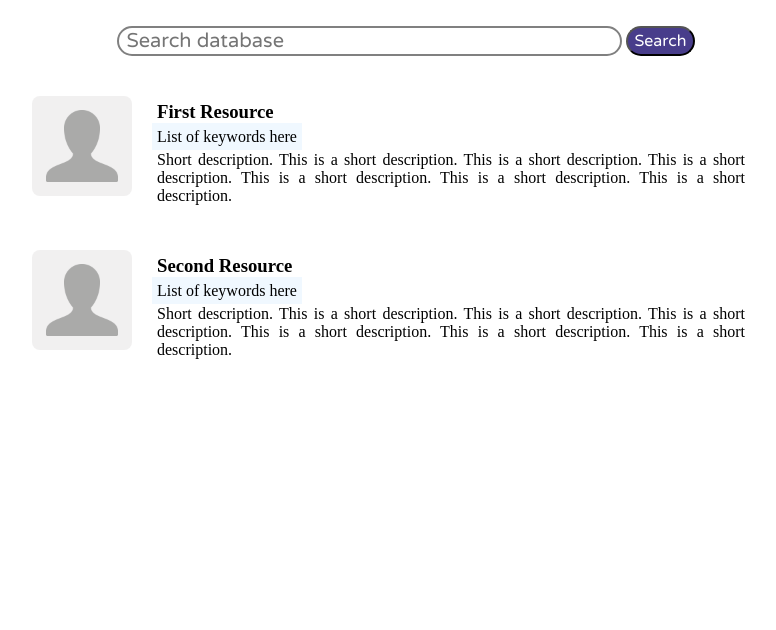
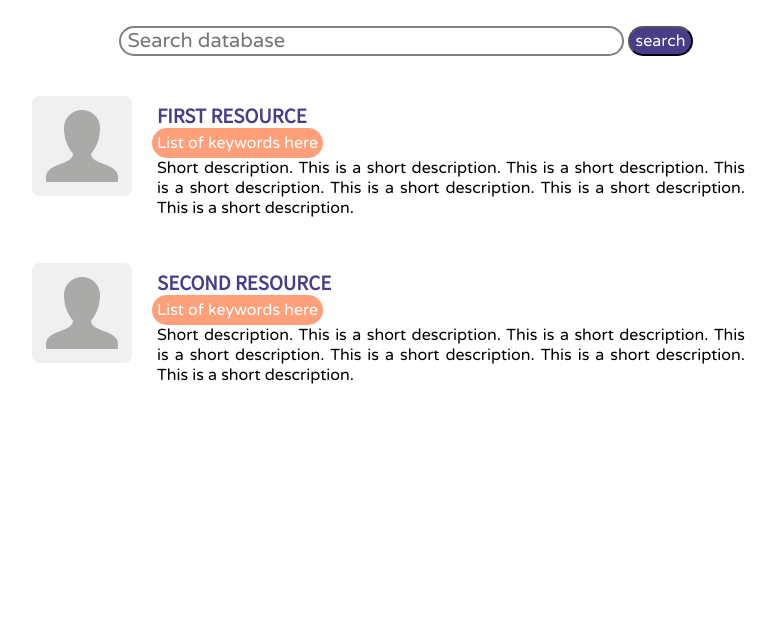
Before and after one commit to huachen24/mindsite, a PHP site: page /csstesting.html in a window 1280 px wide. Shown: the part 84-714 px from the top of the page, without its empty margins (244-1020 px from the left). Run offline with PHP 8.4, Linux system fonts and the light colour scheme.

Commit message:
Changed typeface and colors for search results

```diff
--- a/styles.css
+++ b/styles.css
@@ -162,6 +162,7 @@ body {
 .resultsearchbutton {
     font-size: 1em;
     font-family: Varela Round;
+    text-transform: lowercase;
     color: White;
     border-radius:20px;
     background-color:DarkSlateBlue;
@@ -202,17 +203,24 @@ body {
     margin: 0;
     padding: 5px;
     cursor: pointer;
+    text-transform: uppercase;
+    font-family: Noto Sans SC;
+    color:DarkSlateBlue;
 }
 
 .resource-details p {
     margin: 0;
     padding: 5px;
+    font-family: Varela Round;
     text-align: justify;
 }
 
 .keywords {
     display: inline;
-    background-color: aliceblue;
+    background-color: LightSalmon;
+    color: white;
+    border-radius: 20px;
+    font-family: Varela Round;
 }
 
 #profile {
@@ -245,10 +253,13 @@ div[id^='overlay-'] {
     margin: auto;
     color: white;
     text-align: justify;
+    font-family: Varela Round;
 }
 
 #overlaytext a {
     color: white;
+    font-family: Noto Sans SC;
+    font-size: 1.25em;
 }
 
 /*****************/
```
